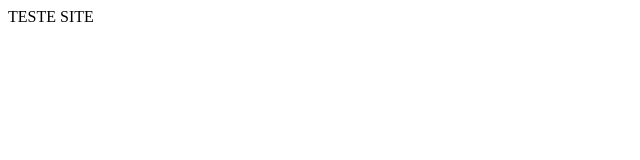
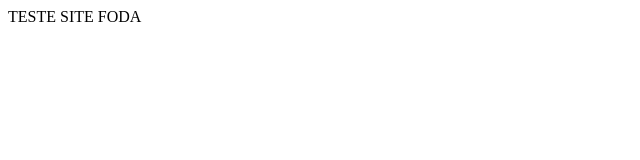
Before and after one commit to xDAVIDBECKER24x/site-showcase-yoga, a plain HTML site: page index.html in a window 1280 px wide. Shown: the full height of the page, 0-640 px from the left. Drawn offline with Linux system fonts and the light colour scheme.

Commit message:
Update index.html

```diff
--- a/index.html
+++ b/index.html
@@ -1,7 +1,7 @@
 <html>
 
 <body>
-    <p>TESTE SITE</p>
+    <p>TESTE SITE FODA</p>
 </body>
 
 </html>
```
